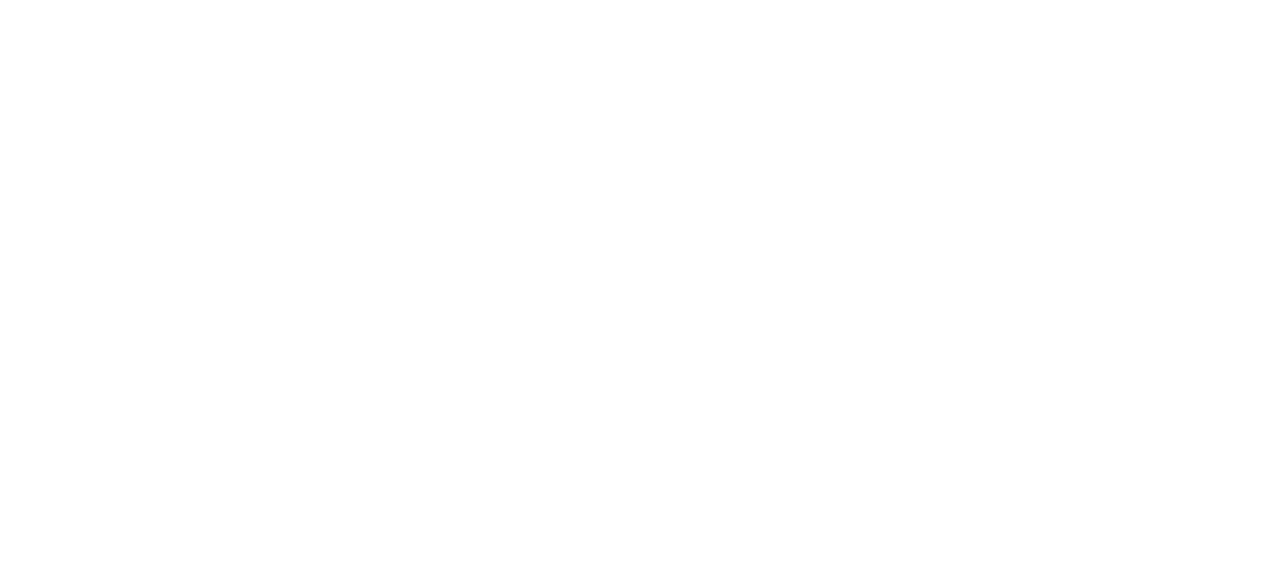
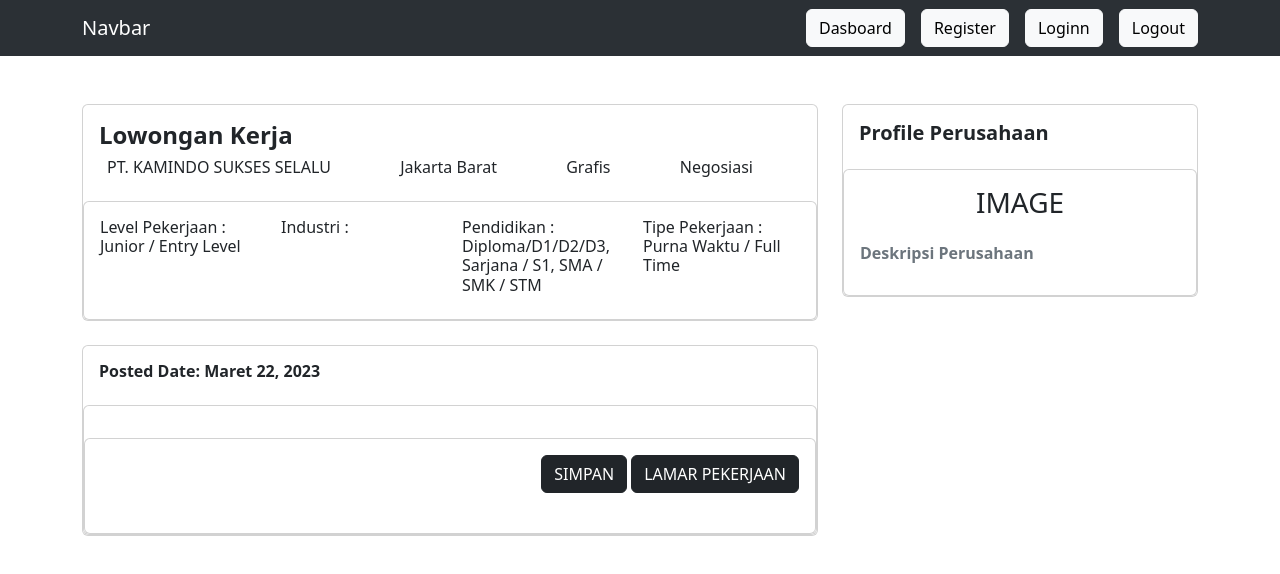
Before and after one commit to fajarph/loker-yowis, a React (Create React App) app in the folder frontend/: page /job/detail/1 in a window 1280 px wide. Before the commit this address had no page. Shown: the top 574 px of the page. Built offline with nearby package versions, Linux system fonts and the light colour scheme; no server answers.

Commit message:
update design jobdetail

```diff
--- a/frontend/src/App.js
+++ b/frontend/src/App.js
@@ -22,7 +22,7 @@ function App() {
           <Route path="/profile/:id" element={<ProfileUser />}/>
           <Route path="/jobs/:id" element={<JobList />}/>
           <Route path="/add/job/:id" element={<AddJobs />}/>
-          <Route path="/job/detail" element={<JobDetail />}/>
+          <Route path="/job/detail/:id" element={<JobDetail />}/>
         </Routes>
       </BrowserRouter>
     </div>
--- a/frontend/src/components/AddJobs.jsx
+++ b/frontend/src/components/AddJobs.jsx
@@ -11,6 +11,7 @@ const AddJobs = () => {
     const [jobRole, steJobRole] = useState("");
     const [jobLevel, setJobLevel] = useState("");
     const [jobType, setJobType] = useState("");
+    const [jobShortDescription, setJobShortDescription] = useState("");
     const [education, setEducation] = useState("");
     const [industry, setIndustry] = useState("");
     const navigate = useNavigate();
@@ -20,9 +21,9 @@ const AddJobs = () => {
     const SaveJobs = async (e) => {
         e.preventDefault();
         try {
-            let jobDescription = ""
+            let jobLongDescription = ""
             if (editorRef.current) {
-                jobDescription = editorRef.current.getContent()
+                jobLongDescription = editorRef.current.getContent()
             }
 
             axios.post(`http://localhost:5000/jobs`,{
@@ -32,7 +33,8 @@ const AddJobs = () => {
                 jobRole,
                 jobLevel,
                 jobType,
-                jobDescription,
+                jobShortDescription,
+                jobLongDescription,
                 education,
                 industry
             });
@@ -144,7 +146,17 @@ const AddJobs = () => {
                     </select>
                 </div>
                 <div className="mb-3">
-                    <label className="form-label">Job Description</label>
+                    <label className="form-label">Job Short Description</label>
+                    <textarea
+                        type="text"
+                        className="form-control"
+                        value={jobShortDescription}
+                        onChange={(e) => setJobShortDescription(e.target.value)}
+                        placeholder='Job Short Description'
+                    />
+                </div>
+                <div className="mb-3">
+                    <label className="form-label">Job Long Description</label>
                     <Editor
                         onInit={(_, editor) => editorRef.current = editor}
                         initialValue=""
--- a/frontend/src/components/JobDetail.jsx
+++ b/frontend/src/components/JobDetail.jsx
@@ -1,7 +1,22 @@
-import React from "react";
+import React, { useState, useEffect } from "react";
+import { useParams } from "react-router-dom";
 import Navbar from "./Navbar";
+import axios from 'axios'
 
 const JobDetail = () => {
+    const [jobLongDescription, setJobLongDescription] = useState("")
+    const {id} = useParams()
+
+    useEffect(() => {
+        getJobLongDescriptionById()
+    }, [])
+
+    const getJobLongDescriptionById = async () => {
+        const response = await axios.get(`http://localhost:5000/jobs/${id}`)
+        setJobLongDescription(response.data.jobLongDescription)
+    }
+
+
 
     return(
         <div>
@@ -14,7 +29,7 @@ const JobDetail = () => {
                                 <div className="entry-content">
                                     <div className="card mt-5">
                                         <div className="card-body">
-                                            <h2>Lowongan Kerja</h2>
+                                            <h4 className="fw-bold">Lowongan Kerja</h4>
                                             <div className="d-flex justify-content-between mt-2 ms-2 me-5">
                                                 <h6>PT. KAMINDO SUKSES SELALU</h6>
                                                 <h6>Jakarta Barat</h6>
@@ -43,12 +58,40 @@ const JobDetail = () => {
                                     </div>
                                     <div className="card mt-4">
                                         <div className="card-body">
-                                            <h6>Posted Date: Maret 22, 2023</h6>
+                                            <h6 className="fw-bold">Posted Date: Maret 22, 2023</h6>
                                         </div>
                                         <div className="card">
                                             <div className="card-body">
-                                                <div>
-                                                    {}
+                                                <div dangerouslySetInnerHTML={{__html: jobLongDescription}} />
+                                            </div>
+                                            <div className="card">
+                                            <div className="card-body">
+                                                <div className='d-flex justify-content-end mb-4'>
+                                                    <button type="button" className="btn btn-dark me-1">SIMPAN</button>
+                                                    <button type="button" className="btn btn-dark">LAMAR PEKERJAAN</button>
+                                                </div>
+                                            </div>
+                                        </div>
+                                        </div>
+                                    </div>
+                                </div>
+                            </div>
+                        </div>
+                        <div className="col-md-4">
+                            <div className="job-company-details">
+                                <div className="">
+                                    <div className="card mt-5">
+                                        <div className="card-body">
+                                            <h5 className="fw-bold">Profile Perusahaan</h5>
+                                        </div>
+                                        <div className="card">
+                                            <div className="card-body">
+                                                <div className="text-center">
+                                                    <h3>IMAGE</h3>
+                                                </div>
+                                                <div className="mt-4">
+                                                    <h6 className="fw-bold text-secondary">Deskripsi Perusahaan</h6>
+                                                    <p>{}</p>
                                                 </div>
                                             </div>
                                         </div>
--- a/frontend/src/components/JobList.jsx
+++ b/frontend/src/components/JobList.jsx
@@ -108,7 +108,7 @@ const JobList = () => {
                         <div className='col-4'>
                             <div className=''>
                                 <p className='mt-2'>
-                                    <div dangerouslySetInnerHTML={{__html: job.jobDescription}} />
+                                    {job.jobShortDescription}
                                 </p>
                                 <div className='d-flex justify-content-end mb-4'>
                                     <button type="button" className="btn btn-dark me-1">SELENGKAPNYA</button>
```
